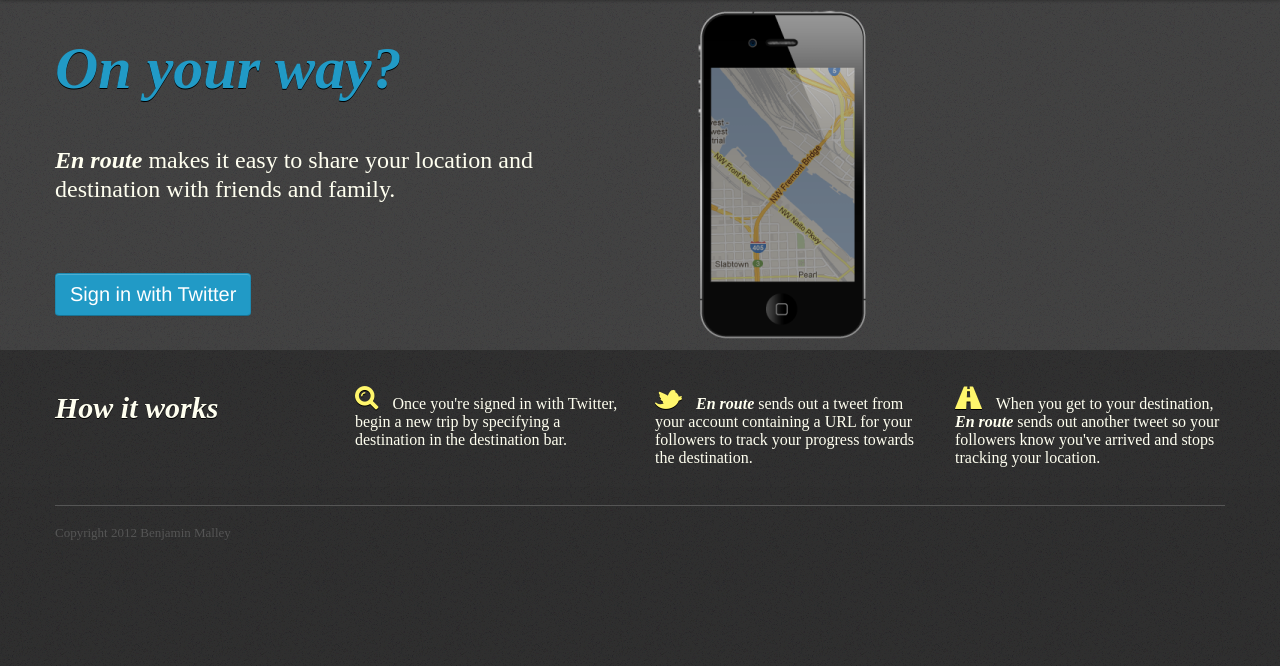
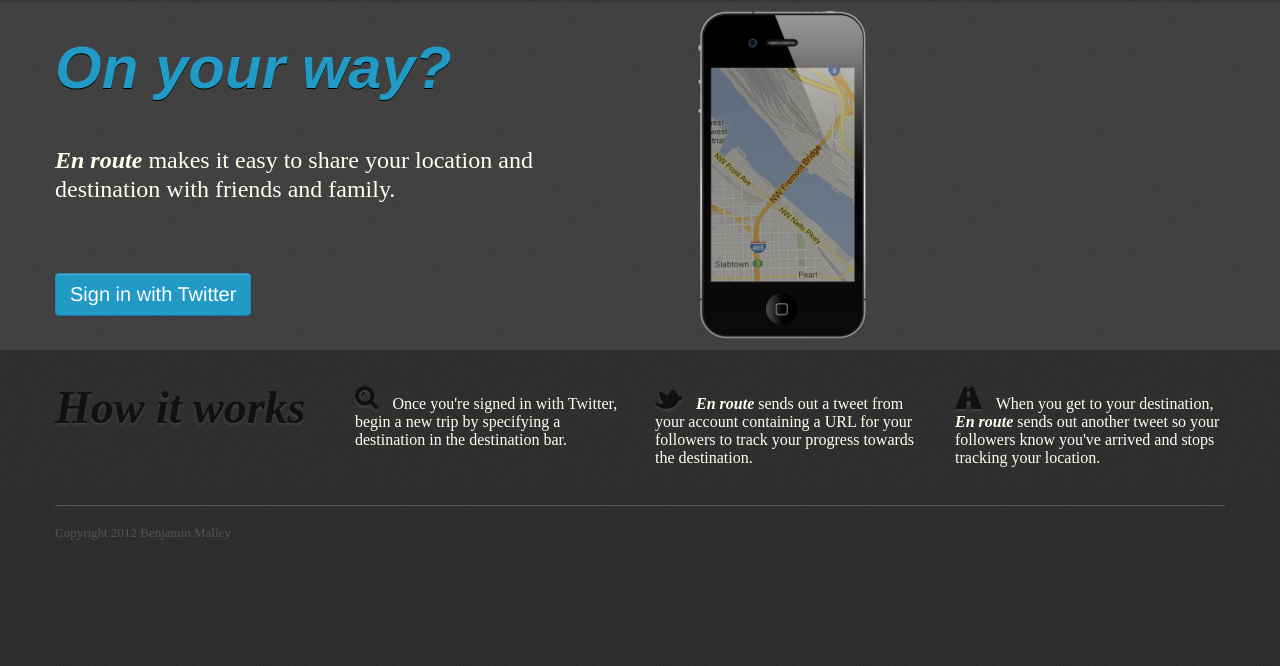
Before and after one commit to BenjaminMalley/enroute, a Flask app: page / in a window 1280 px wide. Shown: the part 40-706 px from the top of the page. Run offline with Flask 2, Linux system fonts and the light colour scheme; parts of the project's set-up code (start-up, migrations or seed data) failed here and were passed over; some libraries are stand-ins or nearby versions.

Commit message:
final front page design

```diff
--- a/static/css/style.css
+++ b/static/css/style.css
@@ -16,6 +16,9 @@ body {
   background-image: url("/static/img/bg.png");
   background-repeat: repeat;
   background-position: 0px 0px;
+  /*-webkit-box-shadow: 0 -1px 3px rgba(0,0,0,.25);
+  -moz-box-shadow: 0 -1px 3px rgba(0,0,0,.25);
+  box-shadow: 0 -1px 3px rgba(0,0,0,.25);*/
 }
 .darker-strip {
   background-color: #1F1F1F;
@@ -25,6 +28,7 @@ body {
   background-repeat: repeat;
   background-position: 0px 0px;
   background-color: #333;
+
 }
 .top-fold {
   margin-top: -20px;
@@ -35,6 +39,9 @@ body {
 	font-size: 60px;
 	padding-top: 50px;
 	text-shadow: 0px 1px 0px black;
+	font-family: "atrament-web",sans-serif;
+	font-style: italic;
+	font-weight: 700;
 }
 .sub-line {
 	font-size: 24px;
@@ -76,42 +83,17 @@ textarea {
   /*background-color: #f5f5f5;*/
   /*background-color: #712514;*/
   background-color: #219ac6;
-  /*border-bottom-color: #219AC6;*/
-  /*background-image: -moz-linear-gradient(top, #ffffff, #e6e6e6);
-  background-image: -ms-linear-gradient(top, #ffffff, #e6e6e6);
-  background-image: -webkit-gradient(linear, 0 0, 0 100%, from(#ffffff), to(#e6e6e6));
-  background-image: -webkit-linear-gradient(top, #ffffff, #e6e6e6);
-  background-image: -o-linear-gradient(top, #ffffff, #e6e6e6);
-  background-image: linear-gradient(top, #ffffff, #e6e6e6);
-  background-repeat: repeat-x;
-  filter: progid:DXImageTransform.Microsoft.gradient(startColorstr='#ffffff', endColorstr='#e6e6e6', GradientType=0);
-  border-color: #e6e6e6 #e6e6e6 #bfbfbf;
-  border-color: rgba(0, 0, 0, 0.1) rgba(0, 0, 0, 0.1) rgba(0, 0, 0, 0.25);
-  *background-color: #e6e6e6;*/
-  /* Darken IE7 buttons by default so they stand out more given they won't have borders */
 
-  /*filter: progid:DXImageTransform.Microsoft.gradient(enabled = false);
-  border: 1px solid #cccccc;
-  *border: 0;
-  border-bottom-color: #b3b3b3;*/
   -webkit-border-radius: 4px;
   -moz-border-radius: 4px;
   border-radius: 4px;
-  /**margin-left: .3em;
-  -webkit-box-shadow: inset 0 1px 0 rgba(255,255,255,.2), 0 1px 2px rgba(0,0,0,.05);
-  -moz-box-shadow: inset 0 1px 0 rgba(255,255,255,.2), 0 1px 2px rgba(0,0,0,.05);
-  box-shadow: inset 0 1px 0 rgba(255,255,255,.2), 0 1px 2px rgba(0,0,0,.05);*/
 }
 .btn:active,
 .btn.active {
   /*background-color: #cccccc \9;*/
 }
 .btn:hover {
-  /*color: #333333;*/
   text-decoration: none;
-  /*background-color: #e6e6e6;
-  *background-color: #d9d9d9;*/
-  /* Buttons in IE7 don't get borders, so darken on hover */
   border-color: #219AC6;
   background-color: #219ac6;
 
@@ -201,6 +183,9 @@ textarea {
 .icn-leader {
 	font-size: 30px;
 	margin-right: 10px;
+	/*text-shadow: 0px 1px 0px black;*/
+	text-shadow: 0px 2px 3px #444;
+	color: #111;
 }
 .orange {
 	color: #E34A28;
@@ -223,9 +208,7 @@ textarea {
 .purple {
 	color: #C487FF;
 }
-.out {
-	text-shadow: 0px 1px 0px black;
-}
+
 .brand {
 	font-family: "atrament-web";
 	font-style: italic;
--- a/templates/index.html
+++ b/templates/index.html
@@ -4,7 +4,7 @@
 	<div class="container">
 		<div class="row-fluid">
 			<div class="span6">
-				<h1 class="blue tag-line"><i>On your way?</i></h1>
+				<h1 class="blue tag-line">On your way?</h1>
 					<p class="sub-line"><strong><em>En route</em></strong> makes it easy to share your location
 					and destination with friends and family.</p>
 				<div class="sub-line">
@@ -19,19 +19,21 @@
 <div class="top-pad dark-strip">
 	<div class="container">
 		<div class="row-fluid" style="padding-bottom: 20px;">
-			<div class="span3"><h1 style="text-shadow: 0px 1px 0px black;"><i>How it works</i></h1></div>
+			<div class="span3"><!--<h1 style="text-shadow: 0px 1px 0px black;"><i>How it works</i></h1>-->
+				<h1 class="icn-leader" style="font-size: 46px; font-family: 'atrament-web';"><i>How it works</i></h1>
+			</div>
 			<div class="span3" style="font-size: 16px;">
-				<i class="icon-search icn-leader yellow out"></i>
+				<i class="icon-search icn-leader out"></i>
 				 Once you're signed in with Twitter,
 				 begin a new trip by specifying a destination in the destination bar.
 			</div>
 			<div class="span3" style="font-size: 16px;">
-				<i class="icon-twitter icn-leader yellow out"></i>
+				<i class="icon-twitter icn-leader out"></i>
 				 <strong><em>En route</em></strong> sends out a tweet from your account
 				 containing a URL for your followers to track your progress towards the destination.
 			</div>
 			<div class="span3" style="font-size: 16px;">
-				<i class="icon-road icn-leader yellow out"></i>
+				<i class="icon-road icn-leader out"></i>
 				 When you get to your destination, <strong><em>En route</em></strong>
 				 sends out another tweet so your followers know you've arrived
 				 and stops tracking your location.
```
